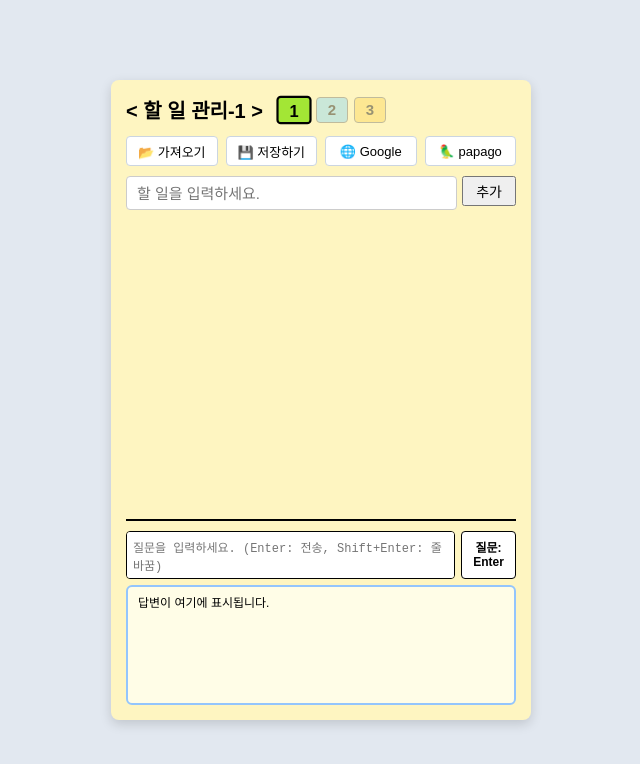
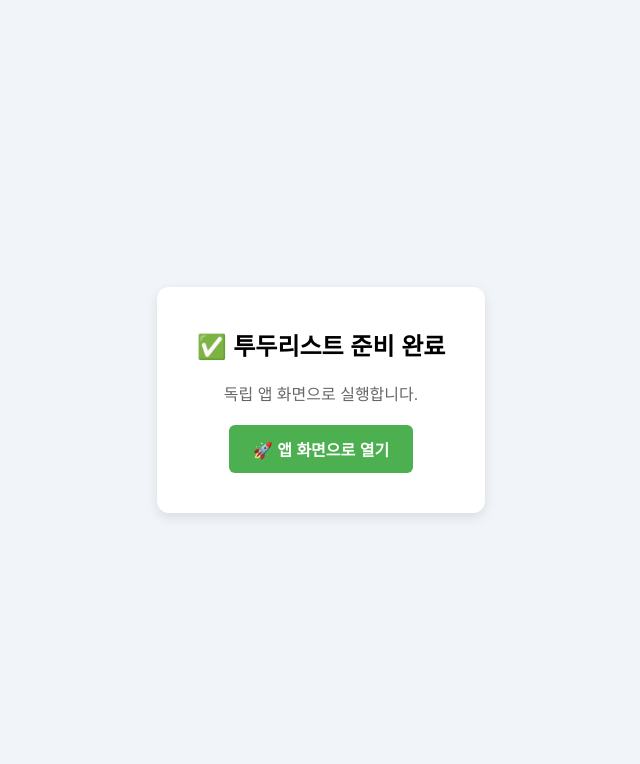
Before and after one commit to sybbys27-ops/ToDoWeb2, a website: page public/index.html in a window 1280 px wide. Shown: the whole page, without its empty margins (319-959 px from the left). Drawn offline with Linux system fonts and the light colour scheme.

Commit message:
Refactor todo app layout and add launcher screen
Updated styles and layout for the todo app and added a launcher screen.

```diff
--- a/public/index.html
+++ b/public/index.html
@@ -8,25 +8,43 @@
             margin: 0;
             padding: 0;
             font-family: sans-serif;
-            background-color: #e2e8f0;
-            display: flex;
-            justify-content: center;
-            align-items: center;
-            height: 100vh;
+            background-color: #f1f5f9;
             overflow: hidden;
         }
 
-        /* 📌 메인 앱 화면 크기 지정 (원하는 크기로 px 숫자를 변경하세요) */
+        #launcher-screen {
+            display: flex;
+            height: 100vh;
+            align-items: center;
+            justify-content: center;
+        }
+        .launcher-box {
+            text-align: center;
+            background: white;
+            padding: 40px;
+            border-radius: 12px;
+            box-shadow: 0 4px 12px rgba(0,0,0,0.1);
+        }
+        .launcher-btn {
+            padding: 12px 24px;
+            font-size: 16px;
+            font-weight: bold;
+            background: #4CAF50;
+            color: white;
+            border: none;
+            border-radius: 6px;
+            cursor: pointer;
+        }
+
+        /* 전체 앱 레이아웃 (Flexbox 고정 높이) */
         .container {
-            width: 420px;         /* 메인 화면 가로 크기 */
-            height: 640px;        /* 메인 화면 세로 크기 */
+            width: 100%;
+            height: 100vh;
             background-color: #fef5c1;
             padding: 15px;
             box-sizing: border-box;
             display: flex;
             flex-direction: column;
-            border-radius: 8px;
-            box-shadow: 0 4px 12px rgba(0, 0, 0, 0.15);
         }
 
         .header-area {
@@ -53,8 +71,8 @@
         }
 
         .input-area { display: flex; gap: 5px; flex-shrink: 0; }
-        #todo-input { flex: 1; height: 30px; font-size: 15px; padding-left: 10px; border: 1px solid #ccc; border-radius: 4px; }
-        #add-btn { height: 30px; padding: 0 12px; font-size: 14px; cursor: pointer; }
+        #todo-input { flex: 1; height: 30px; font-size: 16px; padding-left: 10px; border: 1px solid #ccc; border-radius: 4px; }
+        #add-btn { height: 30px; padding: 0 15px; font-size: 15px; cursor: pointer; }
         #file-input { display: none; }
 
         /* 할 일 목록 스크롤 영역 */
@@ -66,7 +84,7 @@
             border-bottom: 2px solid #000;
         }
         ul { line-height: 1.4; padding-left: 20px; margin: 0; }
-        li { margin-bottom: 5px; font-size: 14px; }
+        li { margin-bottom: 5px; font-size: 15px; }
         .todo-text { cursor: pointer; }
         .done { text-decoration: line-through; color: gray; opacity: 0.5; }
         .delete-btn { background: none; border: none; color: red; cursor: pointer; font-size: 12px; margin-left: 8px; }
@@ -81,14 +99,14 @@
         .ai-input-row {
             display: flex;
             gap: 6px;
-            height: 48px;
+            height: 52px;
         }
         #ai-prompt {
             flex: 1;
             height: 100%;
             resize: none;
             padding: 6px;
-            font-size: 12px;
+            font-size: 13px;
             border: 1px solid #000;
             border-radius: 4px;
             box-sizing: border-box;
@@ -105,12 +123,12 @@
             line-height: 1.2;
         }
         #ai-answer-box {
-            height: 120px;
+            height: 150px;
             background-color: #fffde7;
             border: 2px solid #93c5fd;
             border-radius: 6px;
             padding: 8px 10px;
-            font-size: 12px;
+            font-size: 13px;
             line-height: 1.4;
             overflow-y: auto;
             white-space: pre-wrap;
@@ -121,7 +139,15 @@
 </head>
 <body>
 
-    <div class="container" id="app-container">
+    <div id="launcher-screen">
+        <div class="launcher-box">
+            <h2 style="margin-top: 0;">✅ 투두리스트 준비 완료</h2>
+            <p style="color: #666; margin-bottom: 20px;">독립 앱 화면으로 실행합니다.</p>
+            <button id="launch-app-btn" class="launcher-btn">🚀 앱 화면으로 열기</button>
+        </div>
+    </div>
+
+    <div class="container" id="app-container" style="display: none;">
 
         <div class="header-area">
             <h2 id="app-title">&lt; 할 일 관리-1 &gt;</h2>
@@ -145,10 +171,12 @@
             <input type="file" id="file-input" accept=".json">
         </div>
 
+        <!-- 할 일 목록 스크롤 영역 -->
         <div class="todo-scroll-area">
             <ul id="todo-list"></ul>
         </div>
 
+        <!-- 하단 AI 질의응답 고정 영역 -->
         <div class="ai-section">
             <div class="ai-input-row">
                 <textarea id="ai-prompt" placeholder="질문을 입력하세요. (Enter: 전송, Shift+Enter: 줄바꿈)"></textarea>
@@ -160,23 +188,35 @@
     </div>
 
     <script>
-        if (!window.opener && window.name !== 'TodoAppPopup') {
-    // 1. 작은 팝업창을 엽니다.
-    window.open(window.location.href, 'TodoAppPopup', 'width=420,height=640,resizable=yes');
+        const START_WIDTH = 420;
+        const START_HEIGHT = 640; // AI 영역 확보를 위해 창 높이 확장
 
-    // 2. 뒤에 남은 원래 브라우저 탭을 바로 닫습니다.
-    window.open('', '_self').close();
-}
         document.addEventListener('DOMContentLoaded', () => {
-            initApp();
+            const isPopup = (window.name === 'todoAppPopup');
+
+            if (!isPopup) {
+                document.getElementById('launch-app-btn').addEventListener('click', () => {
+                    const features = `width=${START_WIDTH},height=${START_HEIGHT},toolbar=no,location=no,status=no,menubar=no,scrollbars=no,resizable=yes`;
+                    window.open(window.location.href, 'todoAppPopup', features);
+                    window.open('', '_self', '');
+                    window.close();
+                });
+            } else {
+                document.getElementById('launcher-screen').style.display = 'none';
+                document.getElementById('app-container').style.display = 'flex';
+                initApp();
+            }
         });
 
         function initApp() {
             const input = document.getElementById('todo-input');
             const addBtn = document.getElementById('add-btn');
             const todoList = document.getElementById('todo-list');
+            const importBtn = document.getElementById('import-btn');
+            const exportBtn = document.getElementById('export-btn');
             const googleBtn = document.getElementById('google-btn');
             const papagoBtn = document.getElementById('papago-btn');
+            const fileInput = document.getElementById('file-input');
             const appTitle = document.getElementById('app-title');
             const tabBtns = document.querySelectorAll('.tab-btn');
 
@@ -297,6 +337,7 @@
                 window.open('https://papago.naver.com/', 'PapagoPopup', 'width=400,height=620,resizable=yes');
             });
 
+            // AI 질의응답 처리
             async function requestAI() {
                 const promptText = aiPrompt.value.trim();
                 if (!promptText) return;
```
